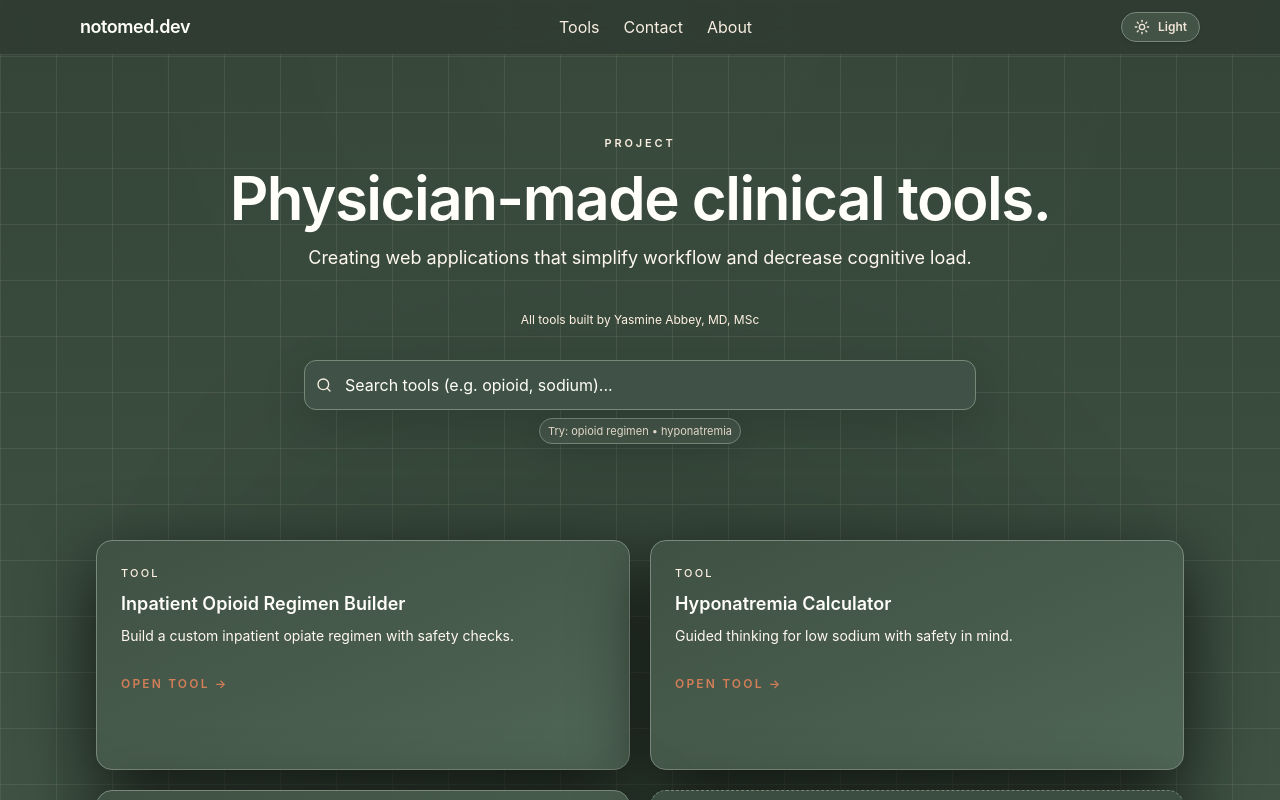
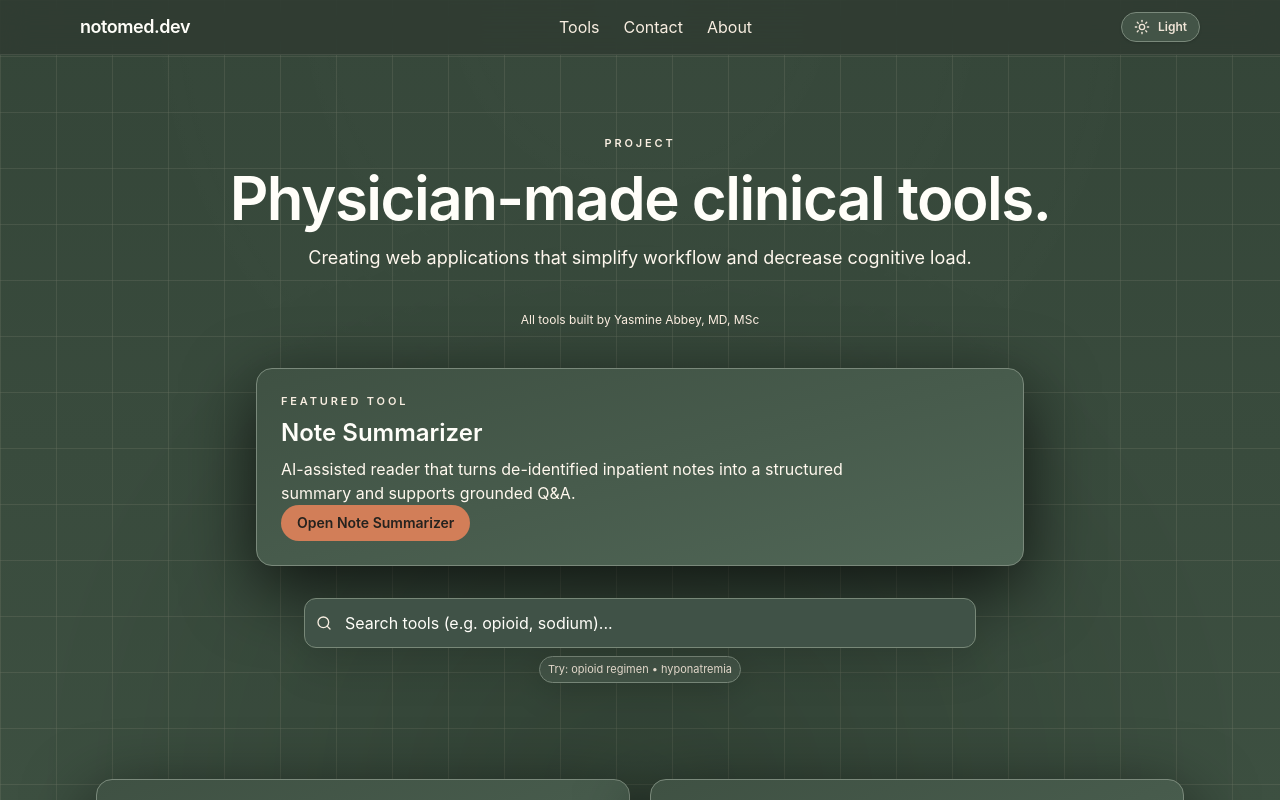
Before and after one commit to NotoMD-dev/notomed-site, a Next.js app: page / in a window 1280 px wide. Shown: the top 800 px of the page. Built offline with nearby package versions, Linux system fonts and the light colour scheme.

Commit message:
Add featured tag and highlight note summarizer

```diff
--- a/src/app/api/note-summarizer/route.ts
+++ b/src/app/api/note-summarizer/route.ts
@@ -19,23 +19,29 @@ const limiter = new RateLimiterMemory({ points: 20, duration: 60 });
 /* ---------------- Type guards ---------------- */
 function isSummaryBody(body: unknown): body is SummaryRequestBody {
   if (typeof body !== "object" || body === null) return false;
-  const b = body as any;
+  const b = body as { mode?: unknown; notes?: unknown };
   return (
     b.mode === "summary" &&
     Array.isArray(b.notes) &&
-    b.notes.every((n: any) => typeof n?.text === "string")
+    b.notes.every((n): n is SummaryRequestBody["notes"][number] => {
+      const note = n as { text?: unknown };
+      return typeof note?.text === "string";
+    })
   );
 }
 
 function isQABody(body: unknown): body is QARequestBody {
   if (typeof body !== "object" || body === null) return false;
-  const b = body as any;
+  const b = body as { mode?: unknown; notes?: unknown; question?: unknown };
   return (
     b.mode === "qa" &&
     typeof b.question === "string" &&
     b.question.trim().length > 0 &&
     Array.isArray(b.notes) &&
-    b.notes.every((n: any) => typeof n?.text === "string")
+    b.notes.every((n): n is QARequestBody["notes"][number] => {
+      const note = n as { text?: unknown };
+      return typeof note?.text === "string";
+    })
   );
 }
 
--- a/src/app/page.tsx
+++ b/src/app/page.tsx
@@ -19,10 +19,17 @@ export default function NotoMedLandingPage() {
   const [supportLoading, setSupportLoading] = React.useState(false);
   const [searchTerm, setSearchTerm] = React.useState("");
 
-  const filteredTools = filterTools(LIVE_TOOLS, { query: searchTerm });
-  const displayedTools = searchTerm
-    ? filteredTools
-    : LIVE_TOOLS.slice(0, FEATURED_TOOL_LIMIT);
+  const featuredTools = LIVE_TOOLS.filter((tool) => tool.tags?.includes("FEATURED"));
+  const featuredNoteSummarizer = featuredTools.find(
+    (tool) => tool.id === "note-summarizer-tool",
+  );
+  const listForDisplay = searchTerm
+    ? filterTools(LIVE_TOOLS, { query: searchTerm })
+    : featuredTools.length > 0
+      ? featuredTools
+      : LIVE_TOOLS;
+  const displayedTools = listForDisplay.slice(0, FEATURED_TOOL_LIMIT);
+  const featuredCtaTarget = featuredNoteSummarizer ?? listForDisplay[0];
 
   const handleInternalFormSubmit = async (e: React.FormEvent<HTMLFormElement>) => {
     e.preventDefault();
@@ -120,6 +127,29 @@ export default function NotoMedLandingPage() {
             Creating web applications that simplify workflow and decrease cognitive load.
           </p>
           <p className="text-xs text-muted-strong">All tools built by {CONFIG.creatorName}</p>
+
+          {featuredCtaTarget && (
+            <div className="mx-auto mt-10 max-w-3xl text-left">
+              <GlowCard className="flex flex-col gap-4 md:flex-row md:items-center md:justify-between">
+                <div className="space-y-2 md:max-w-xl">
+                  <p className="text-[11px] font-semibold uppercase tracking-[0.26em] text-muted">
+                    Featured tool
+                  </p>
+                  <h2 className="text-xl font-semibold text-heading md:text-2xl">
+                    {featuredCtaTarget.name}
+                  </h2>
+                  <p className="text-sm text-body md:text-base">{featuredCtaTarget.description}</p>
+                </div>
+
+                <Link
+                  href={featuredCtaTarget.path}
+                  className="btn-primary inline-flex items-center justify-center rounded-full px-4 py-2 text-sm font-semibold transition-colors"
+                >
+                  Open {featuredCtaTarget.name}
+                </Link>
+              </GlowCard>
+            </div>
+          )}
 
           <div className="relative mx-auto mt-8 max-w-2xl px-2 sm:px-0">
             <SearchInput
--- a/src/app/tools/client-page.tsx
+++ b/src/app/tools/client-page.tsx
@@ -8,7 +8,7 @@ import SiteHeader from "@/components/SiteHeader";
 import { BackButton } from "@/components/BackButton";
 import { GlowCard } from "@/components/cards/GlowCard";
 import { SearchInput } from "@/components/SearchInput";
-import { toolsData, type ToolDefinition } from "@/config/tools-data";
+import { toolsData, type ToolDefinition, type ToolTag } from "@/config/tools-data";
 import {
   filterTools,
   formatToolUpdated,
@@ -125,6 +125,11 @@ function ToolCard({ tool }: { tool: ToolDefinition }) {
   const isLive = Boolean(livePath);
   const updatedLabel = formatToolUpdated(tool.lastUpdated);
   const isNew = isNewTool(tool.createdAt);
+  const tags: ToolTag[] = [...(tool.tags ?? [])];
+
+  if (isNew && !tags.includes("NEW")) {
+    tags.push("NEW");
+  }
 
   const card = (
     <GlowCard
@@ -136,10 +141,14 @@ function ToolCard({ tool }: { tool: ToolDefinition }) {
       <div className="flex flex-1 flex-col gap-3">
         <div className="flex items-start justify-between gap-3">
           <h2 className="text-lg font-semibold text-[var(--text-heading)] md:text-xl">{tool.name}</h2>
-          {isNew && (
-            <span className="chip-new shrink-0 rounded-full px-2.5 py-0.5 text-[11px] font-semibold uppercase tracking-wide">
-              NEW
-            </span>
+          {tags.length > 0 && (
+            <div className="flex flex-wrap justify-end gap-1.5">
+              {tags.map((tag) => (
+                <span key={tag} className={getTagClasses(tag)}>
+                  {getTagLabel(tag)}
+                </span>
+              ))}
+            </div>
           )}
         </div>
         <p className="flex-1 text-sm leading-relaxed text-[var(--text-body)] md:text-[15px]">{tool.description}</p>
@@ -178,3 +187,24 @@ function ToolCard({ tool }: { tool: ToolDefinition }) {
 
   return card;
 }
+
+function getTagClasses(tag: ToolTag) {
+  const base =
+    "shrink-0 rounded-full px-2.5 py-0.5 text-[11px] font-semibold uppercase tracking-wide";
+
+  switch (tag) {
+    case "FEATURED":
+      return `${base} border border-[var(--accent-hover)] bg-[var(--accent)] text-[var(--neutral-text)] shadow-[0_8px_24px_rgba(0,0,0,0.14)]`;
+    case "NEW":
+      return `${base} chip-new`;
+    case "BETA":
+    case "COMING_SOON":
+    default:
+      return `${base} border border-[var(--pill-border)] bg-[var(--pill-bg)] text-[var(--pill-text)]`;
+  }
+}
+
+function getTagLabel(tag: ToolTag) {
+  if (tag === "COMING_SOON") return "Coming soon";
+  return tag.replace("_", " ");
+}
--- a/src/app/tools/note-summarizer/page.tsx
+++ b/src/app/tools/note-summarizer/page.tsx
@@ -25,12 +25,6 @@ export default function NoteSummarizerPage() {
     setNotes(args.notes);
     setSummary(args.summary);
     setStage("workspace");
-  }
-
-  function handleBackToInput() {
-    // Go back to the paste/upload step but keep the stored notes/summary
-    // (NoteSummarizerInput manages its own internal state)
-    setStage("input");
   }
 
   function handleReset() {
@@ -68,7 +62,6 @@ export default function NoteSummarizerPage() {
         <NoteSummarizerWorkspace
           notes={notes}
           summary={summary}
-          onBackToInput={handleBackToInput}
           onReset={handleReset}
         />
       )}
--- a/src/components/note-summarizer/ChatPanel.tsx
+++ b/src/components/note-summarizer/ChatPanel.tsx
@@ -219,6 +219,7 @@ export function ChatPanel({
 
       setQuestion("");
     } catch (error) {
+      console.error(error);
       setMessages((prev) => [
         ...prev,
         {
--- a/src/components/note-summarizer/NoteSummarizerWorkspace.tsx
+++ b/src/components/note-summarizer/NoteSummarizerWorkspace.tsx
@@ -13,14 +13,12 @@ import { CitationBar } from "./CitationBar";
 interface NoteSummarizerWorkspaceProps {
   notes: NoteInput[];
   summary: SummaryResult;
-  onBackToInput: () => void;
   onReset: () => void;
 }
 
 export function NoteSummarizerWorkspace({
   notes,
   summary,
-  onBackToInput,
   onReset,
 }: NoteSummarizerWorkspaceProps) {
   const [activeSectionId, setActiveSectionId] = useState<string | null>(
--- a/src/config/tools-data.ts
+++ b/src/config/tools-data.ts
@@ -2,7 +2,14 @@
 
 import { CONFIG } from "./notomed-config";
 
-export type ToolCategory = "Analgesia" | "Electrolytes" | "Peri-op" | "Endocrine" | "Documentation"; // ✅ NEW
+export type ToolCategory =
+  | "Analgesia"
+  | "Electrolytes"
+  | "Peri-op"
+  | "Endocrine"
+  | "Documentation"; // ✅ NEW
+
+export type ToolTag = "NEW" | "BETA" | "COMING_SOON" | "FEATURED";
 
 export interface ToolDefinition {
   id: string;
@@ -12,6 +19,7 @@ export interface ToolDefinition {
   category: ToolCategory;
   createdAt: string;
   lastUpdated: string;
+  tags?: ToolTag[];
 }
 
 export const toolsData: ToolDefinition[] = [
@@ -51,8 +59,8 @@ export const toolsData: ToolDefinition[] = [
     createdAt: "2024-05-01",
     lastUpdated: "2025-11-01",
   },
-   // ✅ NEW NOTE SUMMARIZER TOOL
-   {
+  // ✅ NEW NOTE SUMMARIZER TOOL
+  {
     id: "note-summarizer-tool",
     name: "Note Summarizer",
     description:
@@ -61,5 +69,6 @@ export const toolsData: ToolDefinition[] = [
     category: "Documentation",
     createdAt: "2025-11-18",
     lastUpdated: "2025-11-18",
-   }
+    tags: ["FEATURED", "NEW"],
+  },
 ];
--- a/src/lib/note-summarizer/llm.ts
+++ b/src/lib/note-summarizer/llm.ts
@@ -204,10 +204,6 @@ ${n.text}
 }
 
 // Normalizes text for comparison (strips punctuation/whitespace, lowers case)
-function normalizeForMatch(str: string): string {
-  return str.toLowerCase().replace(/[\s\p{P}]+/gu, "");
-}
-
 function parseSummaryText(raw: string): SummaryResult {
   const sectionOrder: {
     id: SummaryResult["sections"][number]["id"];
@@ -301,6 +297,13 @@ function isPHIQuestion(q: string): boolean {
 
 /* ---------------- Public API ---------------- */
 
+type ParsedQAResponse = {
+  answer?: unknown;
+  snippet?: unknown;
+  source_ids?: unknown;
+  citations?: unknown;
+};
+
 export async function summarizeNotesWithLLM(
   notes: NoteInput[],
 ): Promise<SummaryResponseBody> {
@@ -374,13 +377,13 @@ ${activeSourceLabel ?? "Use all notes; if multiple notes conflict, describe the
   });
 
   // Try to extract a JSON object from the model's response
-  let parsed: any = null;
+  let parsed: unknown = null;
   try {
     const start = raw.indexOf("{");
     const end = raw.lastIndexOf("}");
     const jsonText =
       start !== -1 && end !== -1 && end > start ? raw.slice(start, end + 1) : raw;
-    parsed = JSON.parse(jsonText);
+    parsed = JSON.parse(jsonText) as ParsedQAResponse;
   } catch {
     // Hard fallback: treat the whole thing as a plain-text answer
     return {
@@ -390,18 +393,21 @@ ${activeSourceLabel ?? "Use all notes; if multiple notes conflict, describe the
     };
   }
 
+  const parsedObject: ParsedQAResponse =
+    parsed && typeof parsed === "object" ? (parsed as ParsedQAResponse) : {};
+
   const answer =
-    typeof parsed.answer === "string" && parsed.answer.trim().length > 0
-      ? parsed.answer.trim()
+    typeof parsedObject.answer === "string" && parsedObject.answer.trim().length > 0
+      ? parsedObject.answer.trim()
       : raw.trim();
 
   const snippet =
-    typeof parsed.snippet === "string" && parsed.snippet.trim().length > 0
-      ? parsed.snippet.trim()
+    typeof parsedObject.snippet === "string" && parsedObject.snippet.trim().length > 0
+      ? parsedObject.snippet.trim()
       : "";
 
-  const candidateIds: string[] = Array.isArray(parsed.source_ids)
-    ? parsed.source_ids.filter(
+  const candidateIds: string[] = Array.isArray(parsedObject.source_ids)
+    ? parsedObject.source_ids.filter(
         (id: unknown) => typeof id === "string" && id.trim().length > 0,
       )
     : [];
--- a/src/lib/note-summarizer/types.ts
+++ b/src/lib/note-summarizer/types.ts
@@ -72,9 +72,7 @@ export interface SummaryResponseBody extends SummaryResult {
   rawText?: string;
 }
 
-export interface QAResponseBody extends QAResult {
-  // the model always answers “not documented” when unsure
-}
+export type QAResponseBody = QAResult;
 
 export type NoteSummarizerResponseBody =
   | SummaryResponseBody
```
